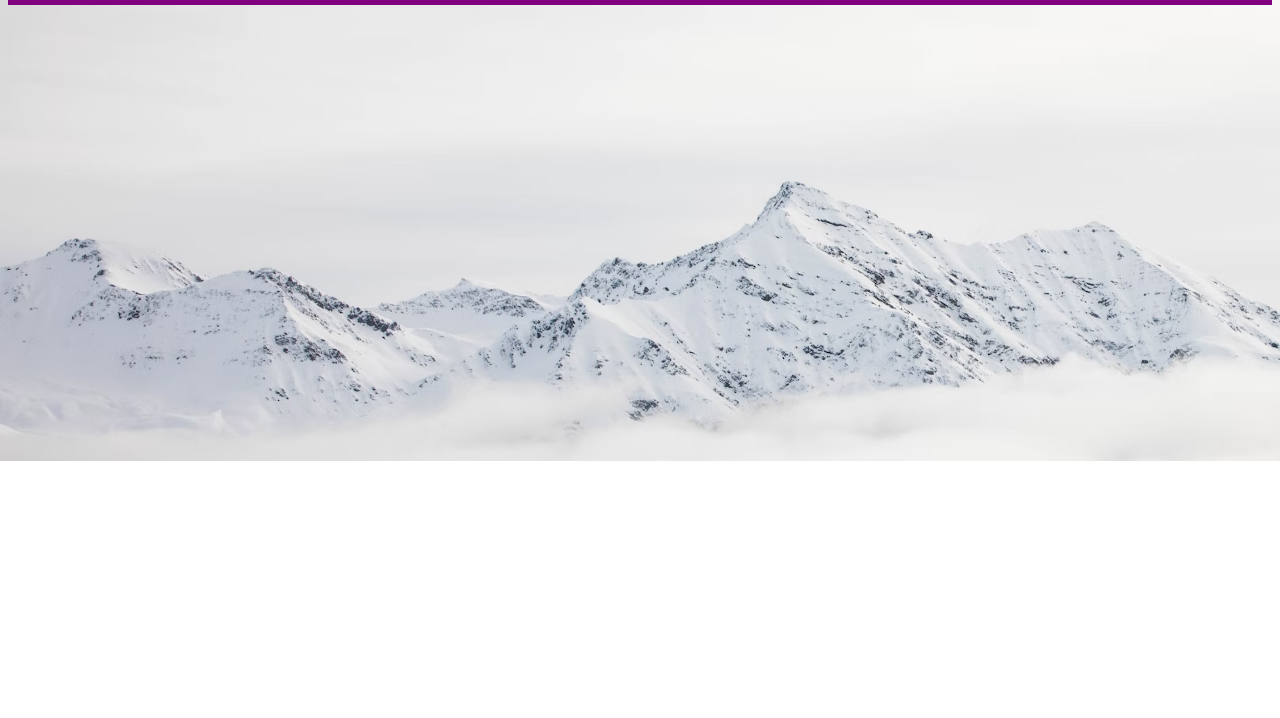
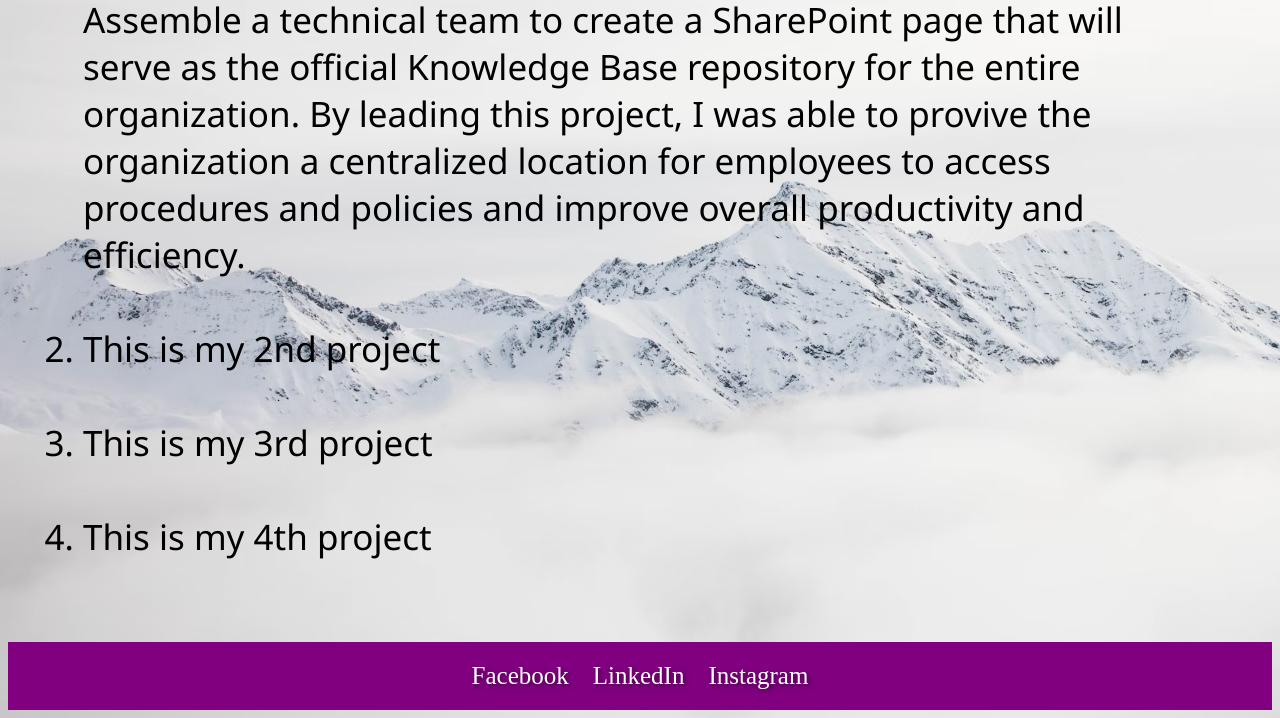
Before and after one commit to Francis-Bombus-Personal-Website/persona, a plain HTML site: page portfolio.html in a window 1280 px wide. Shown: the part 339-1057 px from the top of the page. Before the commit the page ends 800 px from the top, so only its background shows below. Drawn offline with Linux system fonts and the light colour scheme.

Commit message:
working css with purpose :)

```diff
--- a/portfolio.html
+++ b/portfolio.html
@@ -17,18 +17,18 @@
 			</ul>
 		</nav>
 	</header>
-<body>
+<main>
     <h1>
         My Portfolio
     </h1>
-    <ul>
-        <li>This is my 1st project</li>
-        <li>This is my 2nd project</li>
-        <li>This is my 3rd project</li>
-        <li>This is my 4th project</li>
-    </ul>
+    <ol>
+        <li>SharePoint Design <br> <br> Assemble a technical team to create a SharePoint page that will serve as the official Knowledge Base repository for the entire organization. By leading this project, I was able to provive the organization a centralized location for employees to access procedures and policies and improve overall productivity and efficiency. <br> <br> </li>
+        <li>This is my 2nd project <br> <br> </li>
+        <li>This is my 3rd project <br> <br> </li>
+        <li>This is my 4th project <br> <br> </li>
+    </ol>
 
-</body>
+</main>
 <footer>
     <ul>
         <li><a href="https://facebook.com/francis.varona">Facebook</a></li>
--- a/style.css
+++ b/style.css
@@ -139,13 +139,26 @@ p {
 
 }
 
+ol {
+	font-family: 'Segoe UI', Tahoma, Geneva, Verdana, sans-serif;
+	font-size: 35px;
+	margin-top: 1px;
+	margin-left: 50px;
+	color: black;
+	text-align: left;
+	text-shadow: none;
+	display: block;
+	margin-block-start: 1em;
+	margin-block-end: 1em;
+	margin-inline-start: 35px;
+	margin-inline-end: 35px;
+}
+
 footer {
 	background-color: purple;
 	color: white;
 	text-align: center;
 	padding: 20px;
-
-
 
 }
 
```
